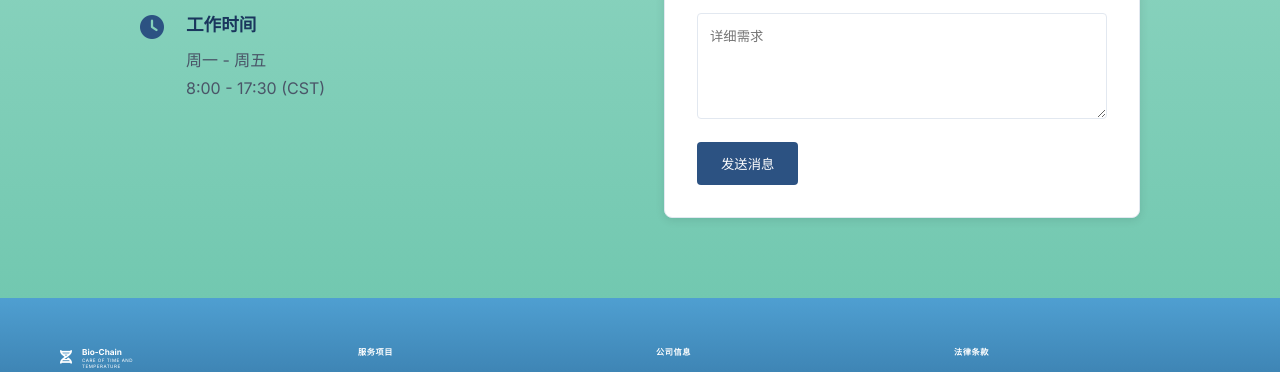
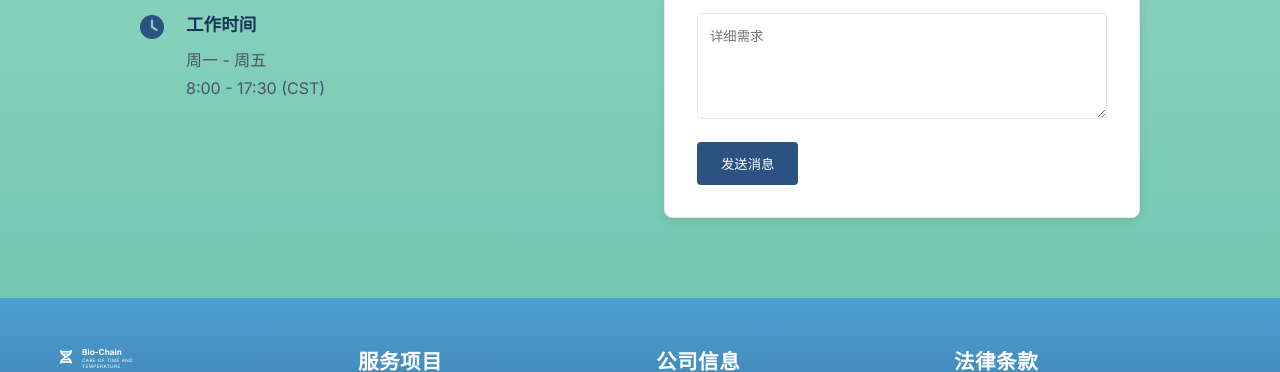
Before and after one commit to Gusc007/bio-chain-website, a plain HTML site: page index.html in a window 1280 px wide. Shown: the part 3445-3817 px from the top of the page. Drawn offline with Linux system fonts and the light colour scheme.

Commit message:
fix: 页脚所有栏目内容字体加大150%

```diff
--- a/css/style.css
+++ b/css/style.css
@@ -934,7 +934,7 @@ body {
 .footer-section h4,
 .footer-section ul li a,
 .footer-section p {
-  font-size: 0.514rem !important; /* 0.643rem * 0.8 ≈ 0.514rem */
+  font-size: 1.285rem !important; /* 0.514rem * 2.5 ≈ 1.285rem (加大150%) */
 }
 .footer-bottom p {
   font-size: 0.34rem !important; /* 0.425rem * 0.8 ≈ 0.34rem */
```
